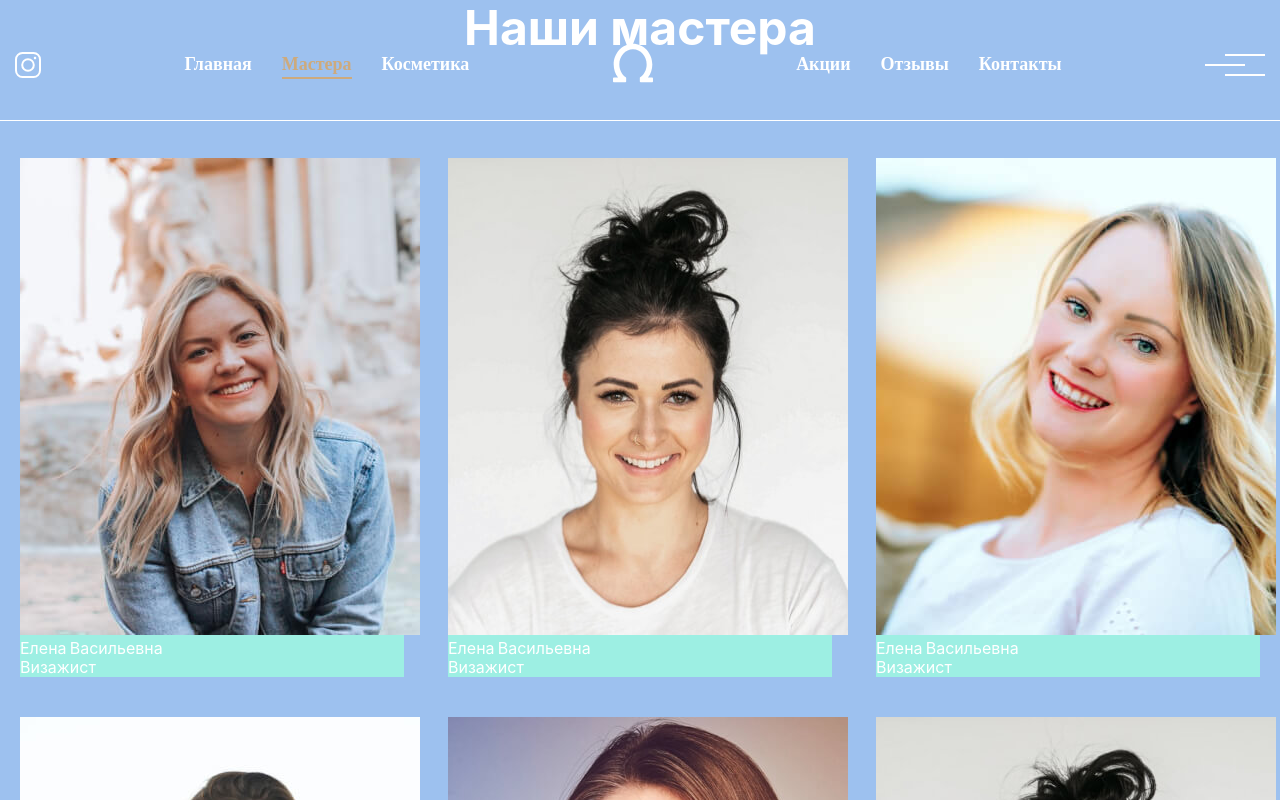
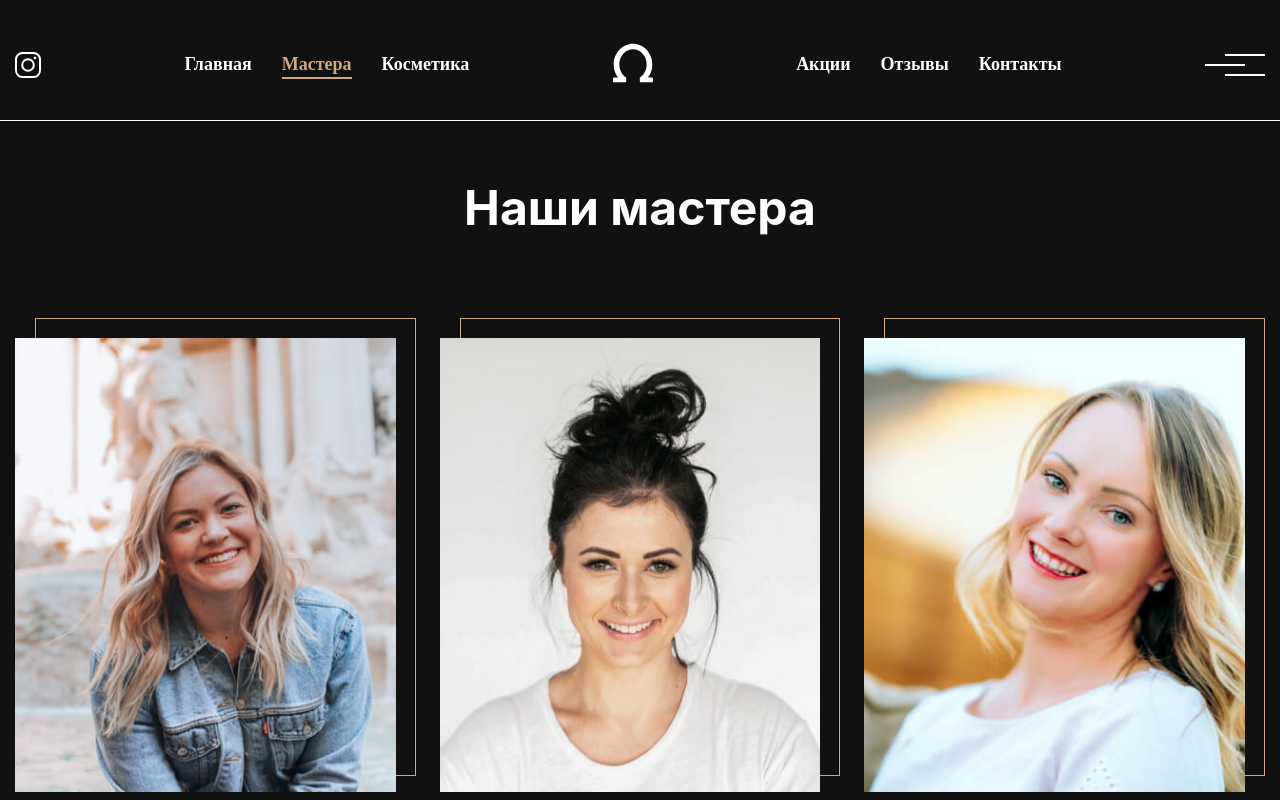
Before and after one commit to Anton-Osip/Delote-Beauty, a React app: page /team in a window 1280 px wide. Shown: the top 800 px of the page. Built offline with nearby package versions, Linux system fonts and the light colour scheme.

Commit message:
feat: add styles for Team section

```diff
--- a/src/layout/sections/team/Team.tsx
+++ b/src/layout/sections/team/Team.tsx
@@ -1,34 +1,43 @@
-import styled from "styled-components";
-import {SectionTitle} from "../../../components/SectionTitle";
-import {FlexWrapper} from "../../../components/FlexWrapper";
+import styled from 'styled-components'
 import img1 from '../../../assets/images/teams/team-1.jpg'
 import img2 from '../../../assets/images/teams/team-2.jpg'
 import img3 from '../../../assets/images/teams/team-3.jpg'
 import img4 from '../../../assets/images/teams/team-4.jpg'
 import img5 from '../../../assets/images/teams/team-5.jpg'
-import {TeamItem} from "./teamItem/TeamItem";
+import { Container } from '../../../components/Container'
+import { SectionTitle } from '../../../components/SectionTitle'
+import { TeamItem } from './teamItem/TeamItem'
 
 const teamItem = [
-    {id:'team1',src:img1,name:'Елена Васильевна',text:'Визажист'},
-    {id:'team2',src:img2,name:'Елена Васильевна',text:'Визажист'},
-    {id:'team3',src:img3,name:'Елена Васильевна',text:'Визажист'},
-    {id:'team4',src:img4,name:'Елена Васильевна',text:'Визажист'},
-    {id:'team5',src:img5,name:'Елена Васильевна',text:'Визажист'},
-    {id:'team6',src:img2,name:'Елена Васильевна',text:'Визажист'},
+	{ id: 'team1', src: img1, name: 'Елена Васильевна', text: 'Визажист' },
+	{ id: 'team2', src: img2, name: 'Елена Васильевна', text: 'Визажист' },
+	{ id: 'team3', src: img3, name: 'Елена Васильевна', text: 'Визажист' },
+	{ id: 'team4', src: img4, name: 'Елена Васильевна', text: 'Визажист' },
+	{ id: 'team5', src: img5, name: 'Елена Васильевна', text: 'Визажист' },
+	{ id: 'team6', src: img2, name: 'Елена Васильевна', text: 'Визажист' },
 ]
 
 export function Team() {
-    return (
-        <StyledTeam>
-            <SectionTitle>Наши мастера</SectionTitle>
-            <FlexWrapper wrap='wrap' justify='space-between'>
-                {teamItem.map((item) => (<TeamItem item={item} key={item.id} />))}
-            </FlexWrapper>
-        </StyledTeam>
-    )
+	return (
+		<StyledTeam>
+			<Container>
+				<SectionTitle>Наши мастера</SectionTitle>
+				<TeamWrapper>
+					{teamItem.map(item => (
+						<TeamItem item={item} key={item.id} />
+					))}
+				</TeamWrapper>
+			</Container>
+		</StyledTeam>
+	)
 }
 
-const StyledTeam=styled.section`
-    min-height: 100vh;
-    background-color: #9dc1ef;
+const StyledTeam = styled.section`
+	padding: 180px 0 100px;
 `
+const TeamWrapper = styled.div`
+	display: grid;
+	grid-template-columns: repeat(3, 1fr);
+	row-gap: 60px;
+	column-gap: 24px;
+`
--- a/src/layout/sections/team/teamItem/TeamItem.tsx
+++ b/src/layout/sections/team/teamItem/TeamItem.tsx
@@ -1,27 +1,59 @@
-import styled from "styled-components";
+import styled from 'styled-components'
+import { theme } from '../../../../styles/Theme'
 
-type TeamItemPropsType={
-    id: string;
-    src: string;
-    name: string;
+type TeamItemPropsType = {
+	id: string
+	src: string
+	name: string
 	text: string
 }
 
-export function TeamItem(props:{item:TeamItemPropsType}) {
+export function TeamItem(props: { item: TeamItemPropsType }) {
 	return (
 		<StyledTeamItem>
+			<ImageWrapper>
 				<Image src={props.item.src} alt={props.item.name} />
+			</ImageWrapper>
 			<Name>{props.item.name}</Name>
 			<Text>{props.item.text}</Text>
 		</StyledTeamItem>
 	)
 }
 
-const StyledTeamItem=styled.section`
-    max-width: 30%;
-    background-color: #9defe3;
-    margin: 20px;
+const StyledTeamItem = styled.div`
+	padding-top: 20px;
+	padding-right: 20px;
+	cursor: pointer;
 `
-const Image=styled.img``
-const Name=styled.p``
-const Text=styled.p``
+const ImageWrapper = styled.div`
+	width: 100%;
+	position: relative;
+	margin-bottom: 30px;
+
+	&::before {
+		content: '';
+		display: inline-block;
+		position: absolute;
+		width: 100%;
+		height: 100%;
+		border: 1px solid ${theme.colors.borderColor};
+		top: -20px;
+		right: -20px;
+		z-index: -1;
+	}
+`
+const Image = styled.img`
+	width: 100%;
+`
+const Name = styled.p`
+	font-family: 'Cormorant Garamond';
+	font-size: 27px;
+	font-weight: 700;
+	line-height: 130%;
+`
+const Text = styled.p`
+	font-family: 'Cormorant Garamond';
+	font-size: 18px;
+	font-weight: 400;
+	line-height: 130%;
+`
```
Lines whose indentation alone changed are shown as unchanged.
